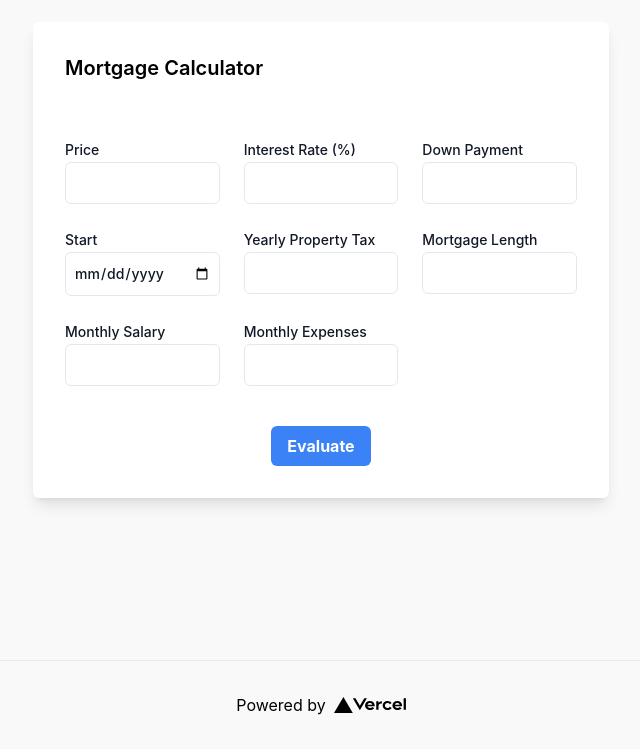
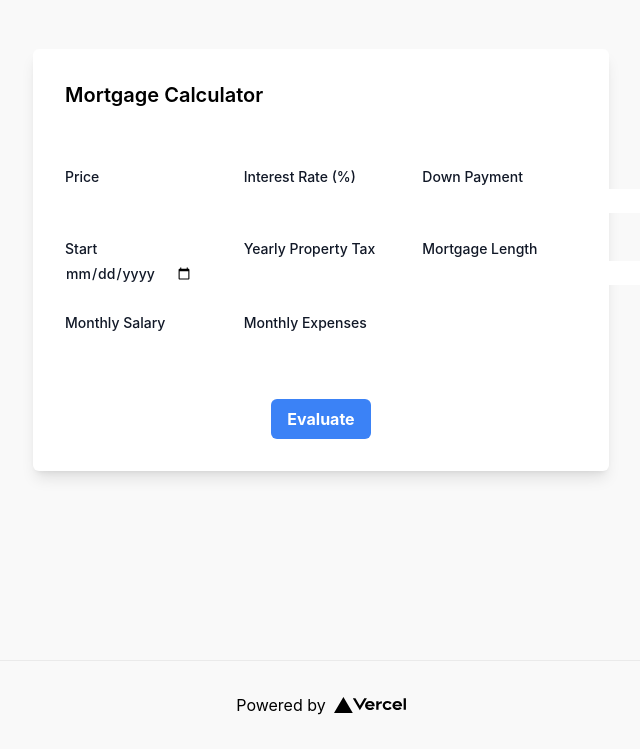
Before and after one commit to Vaultis/vaultis-ui, a Next.js app: page / in a window 1280 px wide. Shown: the part 140-889 px from the top of the page, without its empty margins (319-959 px from the left). Built offline with nearby package versions, Linux system fonts and the light colour scheme.

Commit message:
Revert "fix input date on ios"
This reverts commit e6dedaaf8b0446e82e98839a40db06812858c194.

```diff
--- a/styles/globals.css
+++ b/styles/globals.css
@@ -54,13 +54,3 @@ input[type="date"] {
   appearance: textfield;
   min-height: 1.2em;
 }
-
-input {
-  width: 100%;
-  padding: 0.5rem; /* Equivalent to p-2 in Tailwind */
-  border-width: 1px; /* Equivalent to border in Tailwind */
-  border-style: solid; /* Equivalent to border in Tailwind */
-  border-color: #e5e7eb; /* Equivalent to border-gray-300 in Tailwind */
-  border-radius: 0.375rem; /* Equivalent to rounded-md in Tailwind */
-  outline: none; /* Equivalent to focus:outline-none in Tailwind */
-}
```
